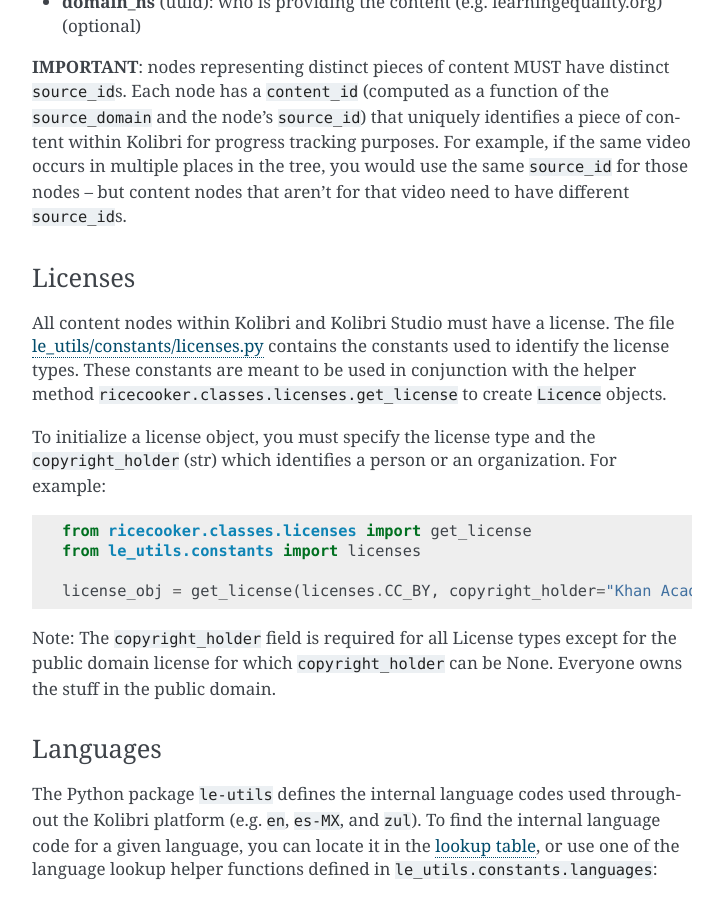
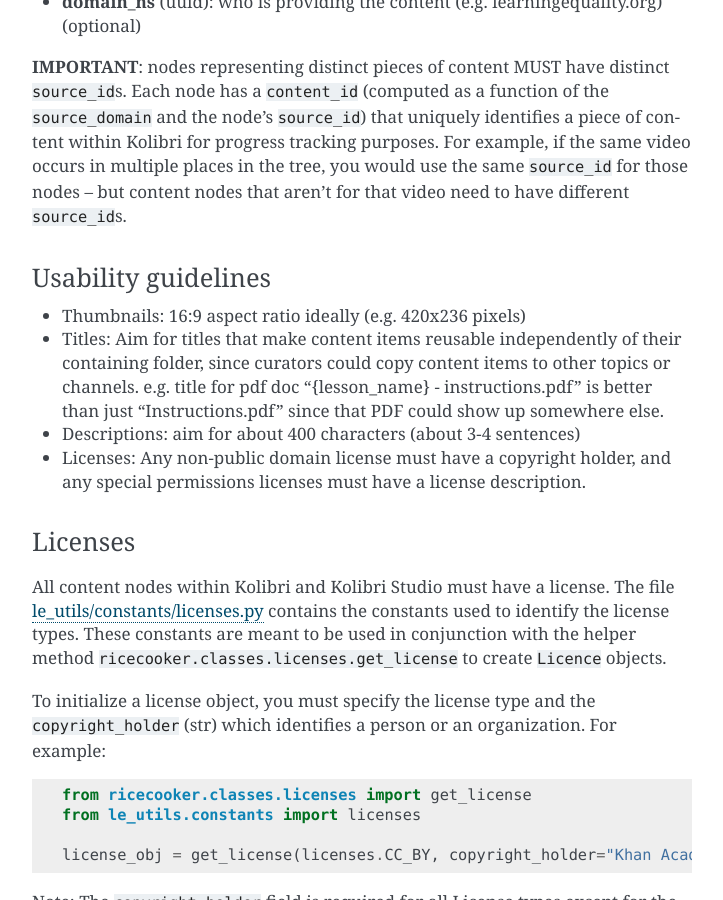
Before and after one commit to learningequality/ricecooker, a Sphinx documentation site: the page built from docs/nodes.md, in a window 1280 px wide and 900 px high, scrolled down 1438 px. Shown: the whole window, without its empty margins (388-1111 px from the left). Built offline with Sphinx 7.4.7, drawn with Linux system fonts in a browser that asks for light colours; pages that are not in the unit, such as notebooks, are missing from menus.

Commit message:
Add general content node metadata guidelines

```diff
--- a/docs/nodes.md
+++ b/docs/nodes.md
@@ -70,6 +70,12 @@ for progress tracking purposes. For example, if the same video occurs in multipl
 places in the tree, you would use the same `source_id` for those nodes -- but
 content nodes that aren't for that video need to have different `source_id`s.
 
+### Usability guidelines
+
+- Thumbnails: 16:9 aspect ratio ideally (e.g. 420x236 pixels)
+- Titles: Aim for titles that make content items reusable independently of their containing folder, since curators could copy content items to other topics or channels.  e.g. title for pdf doc "{lesson_name} - instructions.pdf" is better than just "Instructions.pdf" since that PDF could show up somewhere else.
+- Descriptions: aim for about 400 characters (about 3-4 sentences)
+- Licenses: Any non-public domain license must have a copyright holder, and any special permissions licenses must have a license description.
 
 
 ### Licenses
```
